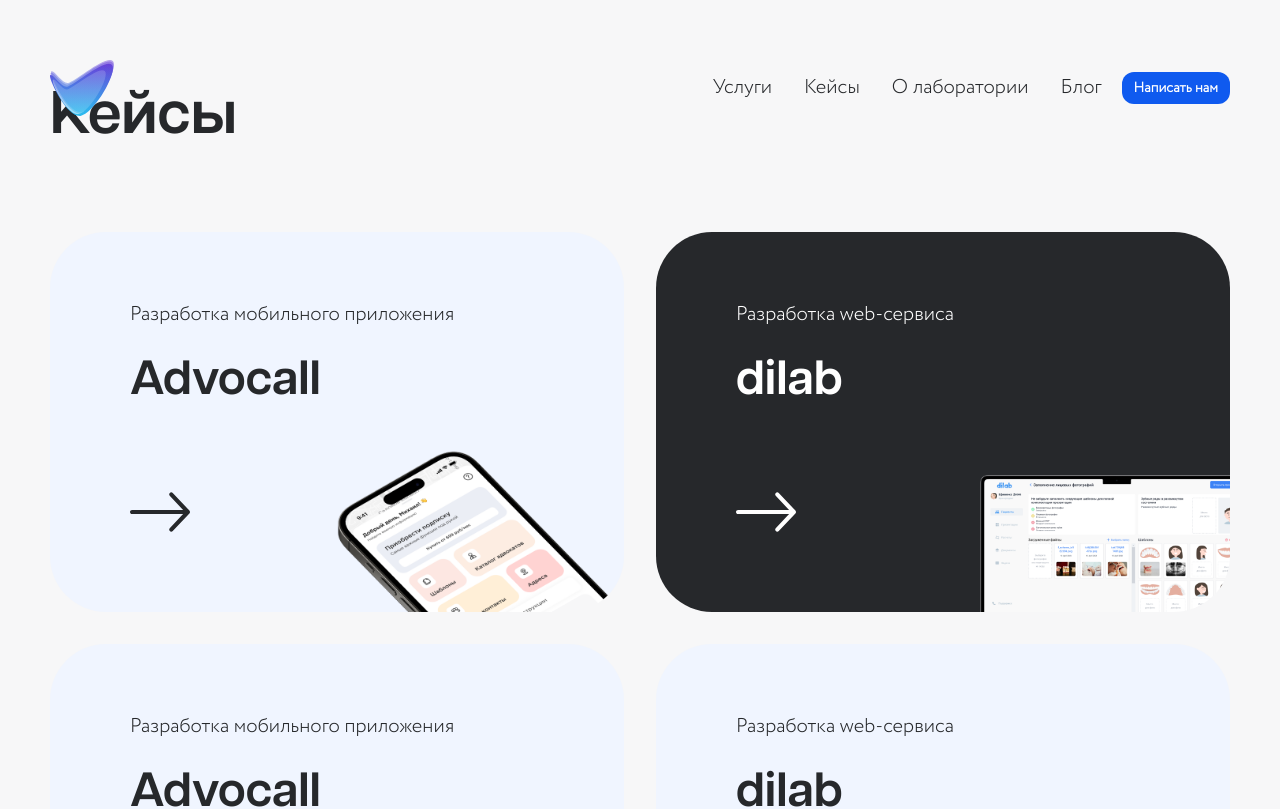
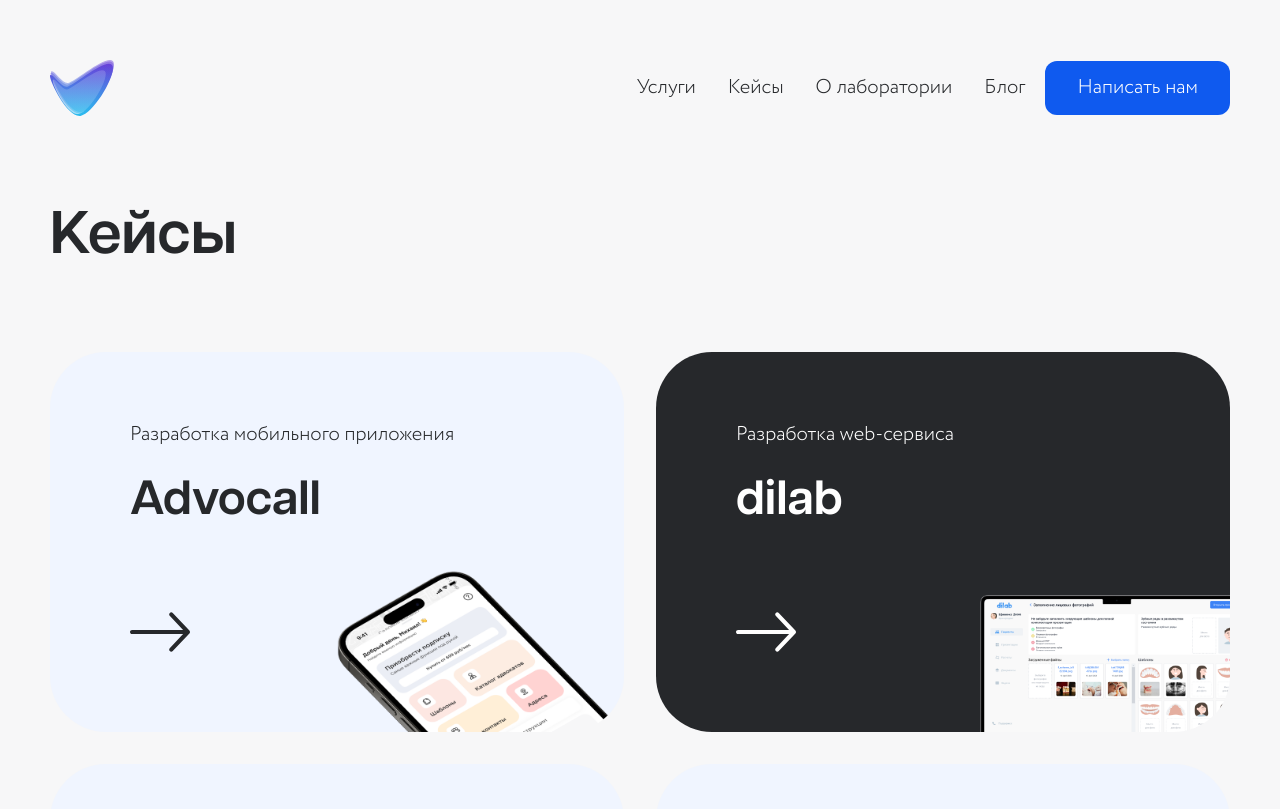
Before and after one commit to moustru/next-study, a Next.js app: page /cases in a window 1280 px wide. Shown: the top 809 px of the page. Built offline with nearby package versions, Linux system fonts and the light colour scheme.

Commit message:
Стыковка с Аликом

```diff
--- a/src/config/layout/ui/Header/index.tsx
+++ b/src/config/layout/ui/Header/index.tsx
@@ -15,7 +15,7 @@
 					<Logo />
 					<Flex gap={5}>
 						<Links />
-						<Button size="sm" variant="blue" onClick={onOpen}>
+						<Button size="md" variant="blue" onClick={onOpen}>
 							Написать нам
 						</Button>
 					</Flex>
--- a/src/config/layout/ui/Links/constants.ts
+++ b/src/config/layout/ui/Links/constants.ts
@@ -1,12 +1,12 @@
 export const links = [
 	{
 		id: 1,
-		href: '#',
+		href: '/services',
 		pageName: 'Услуги',
 	},
 	{
 		id: 2,
-		href: '#',
+		href: '/cases',
 		pageName: 'Кейсы',
 	},
 	{
--- a/src/modules/Cases/index.tsx
+++ b/src/modules/Cases/index.tsx
@@ -12,28 +12,28 @@
 		title: 'Advocall',
 		developType: 'Разработка мобильного приложения',
 		description: 'Быстрая юридическая помощь',
-		href: '#',
+		href: '/case-page',
 		bgImage: 'mobile.png',
 	},
 	{
 		title: 'dilab',
 		developType: 'Разработка web-сервиса',
 		description: 'Записывайтесь на прием с комфортом',
-		href: '#',
+		href: '/case-page',
 		bgImage: 'desktop.png',
 	},
 	{
 		title: 'Advocall',
 		developType: 'Разработка мобильного приложения',
 		description: 'Быстрая юридическая помощь',
-		href: '#',
+		href: '/case-page',
 		bgImage: 'mobile.png',
 	},
 	{
 		title: 'dilab',
 		developType: 'Разработка web-сервиса',
 		description: 'Записывайтесь на прием с комфортом',
-		href: '#',
+		href: '/case-page',
 		bgImage: 'desktop.png',
 	},
 ];
--- a/src/modules/Cases/subpages/CasePage/index.tsx
+++ b/src/modules/Cases/subpages/CasePage/index.tsx
@@ -30,7 +30,7 @@
 				<MetaInfo title="Vibe Lab – кейс" />
 			</Head>
 
-			<Container mt={20} mb={180}>
+			<Container mt={200} mb={180}>
 				<Heading as="h1" variant="h1" mb={10}>
 					Ботанический сад
 				</Heading>
--- a/src/modules/Common/sections/SectionTemplate/SectionTemplate.tsx
+++ b/src/modules/Common/sections/SectionTemplate/SectionTemplate.tsx
@@ -8,7 +8,12 @@
 	...others
 }: any) => {
 	return (
-		<Container as="section" {...others} mb="180px">
+		<Container
+			as="section"
+			{...others}
+			mt={firstBlock ? '200px' : 0}
+			mb="180px"
+		>
 			{title && (
 				<Heading
 					as={firstBlock ? 'h1' : 'h2'}
--- a/src/modules/Home/index.tsx
+++ b/src/modules/Home/index.tsx
@@ -18,7 +18,7 @@
 				<MetaInfo title="Vibe Lab – главная" />
 			</Head>
 
-			<Box className={styles.greet}>
+			<Box pt="20px" className={styles.greet}>
 				<SectionGreet />
 				<SectionPartners />
 			</Box>
--- a/src/modules/Services/sections/SectionServices/index.tsx
+++ b/src/modules/Services/sections/SectionServices/index.tsx
@@ -5,7 +5,7 @@
 
 export const SectionServices = () => {
 	return (
-		<SectionTemplate title="Услуги" mt={20} firstBlock>
+		<SectionTemplate title="Услуги" firstBlock>
 			<Grid gridTemplateColumns="repeat(2, 1fr)" gap={8}>
 				{services.map((service, i) => (
 					<ServiceBlock {...service} key={service.title + i} />
--- a/src/modules/Services/subpages/ServicePage/index.tsx
+++ b/src/modules/Services/subpages/ServicePage/index.tsx
@@ -51,7 +51,7 @@
 				<MetaInfo title="Услуга" />
 			</Head>
 
-			<Container mt={20} mb={180}>
+			<Container mt={200} mb={180}>
 				<Heading as="h1" variant="h1" mb={12}>
 					Мобильные приложения
 				</Heading>
--- a/src/shared/components/CaseBlock/CaseBlock.tsx
+++ b/src/shared/components/CaseBlock/CaseBlock.tsx
@@ -2,6 +2,7 @@
 import ArrowSVG from 'public/icons/arrow_right.svg';
 import type { Size } from '@/shared/types/Size';
 import type { Variant } from '@/shared/types/Variant';
+import Link from 'next/link';
 
 type CaseBlockProps = {
 	title: string;
@@ -64,10 +65,12 @@
 					{description}
 				</Text>
 			)}
-			<ArrowSVG
-				fill={variant === 'light' ? '#26282B' : '#FFFFFF'}
-				width="60px"
-			/>
+			<Link href={href}>
+				<ArrowSVG
+					fill={variant === 'light' ? '#26282B' : '#FFFFFF'}
+					width="60px"
+				/>
+			</Link>
 		</Flex>
 	);
 };
--- a/src/shared/components/ServiceBlock/ServiceBlock.tsx
+++ b/src/shared/components/ServiceBlock/ServiceBlock.tsx
@@ -1,6 +1,6 @@
 import { Flex, Heading, Stack, Tag, Text } from '@chakra-ui/react';
 import Link from 'next/link';
-import { CustomIcon } from '../CustomIcon';
+import ArrowSVG from 'public/icons/arrow_right.svg';
 
 type ServiceBlockModel = {
 	label: string;
@@ -41,7 +41,7 @@
 			</Stack>
 			{/* <Link href={href}> */}
 			<Link href="/service-page">
-				<CustomIcon icon="arrow_right" width={60} />
+				<ArrowSVG fill="#26282B" width="60px" />
 			</Link>
 		</Stack>
 	);
```
